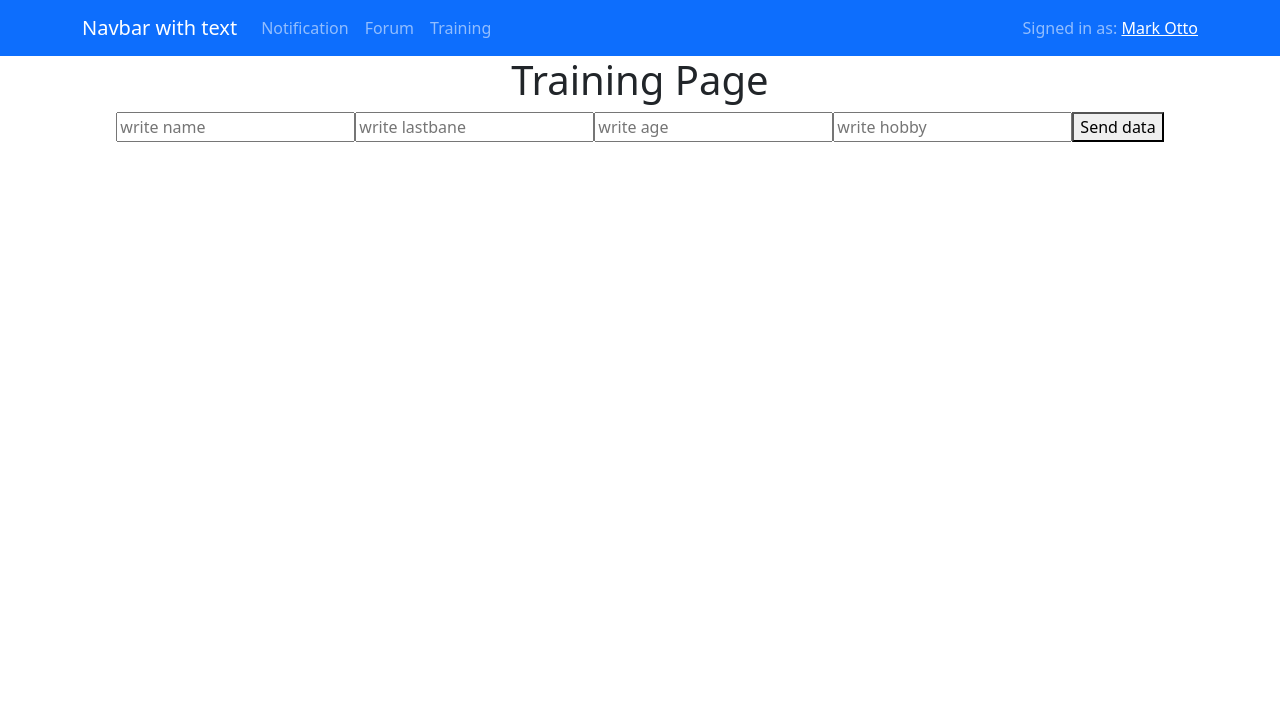
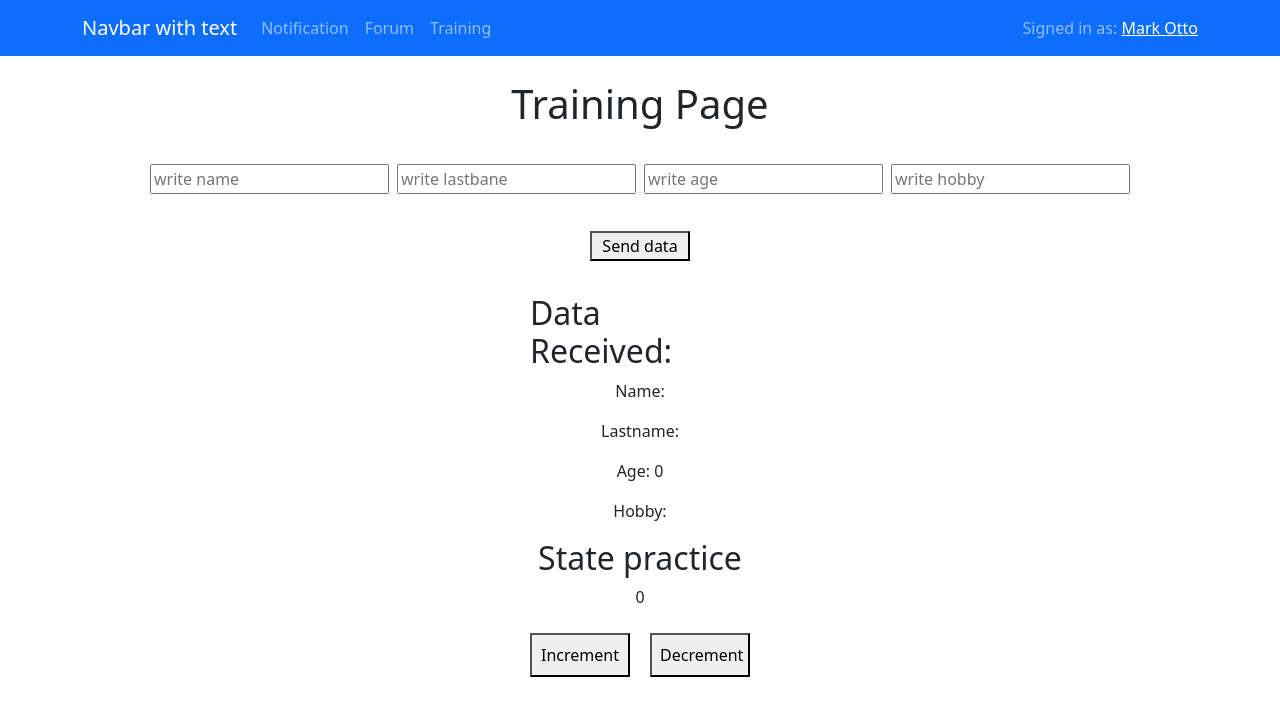
Before and after one commit to Danil-Meleshko/React-ASP_CRUD_APP_practice, a React (Create React App) app in the folder Client/crud_app/: page /Training in a window 1280 px wide. Shown: the top 716 px of the page. Built offline with nearby package versions, Linux system fonts and the light colour scheme.

Commit message:
some trainiing commit

```diff
--- a/Client/crud_app/src/Elements/CRUD.js
+++ b/Client/crud_app/src/Elements/CRUD.js
@@ -32,7 +32,7 @@ export default function CRUD(){
     }, []);
 
     const getData = () =>{
-        axios.get("https://localhost:7023/api/Students")
+        axios.get("http://localhost:5063/api/Students")
         .then((res) => {
             setStudentData(res.data);
         })
@@ -43,7 +43,7 @@ export default function CRUD(){
 
     function DeleteStudent(id){
         if(window.confirm("Are you sure you want to delete")){
-            axios.delete(`https://localhost:7023/api/Students/${id}`)
+            axios.delete(`http://localhost:5063/api/Students/${id}`)
             .then(() =>{
                 getData();
             })
@@ -79,7 +79,7 @@ export default function CRUD(){
 
         if (isEditing) {
             // Update existing student
-            axios.put(`https://localhost:7023/api/Students/${studentId}`, student)
+            axios.put(`http://localhost:5063/api/Students/${studentId}`, student)
                 .then(() => {
                     getData();
                     handleClose();
@@ -87,7 +87,7 @@ export default function CRUD(){
                 .catch((err) => console.error("Error updating student:", err));
         } else {
             // Add new student
-            axios.post("https://localhost:7023/api/Students", student)
+            axios.post("http://localhost:5063/api/Students", student)
                 .then(() => {
                     getData();
                     clearForm();
--- a/Client/crud_app/src/Pages/Training.js
+++ b/Client/crud_app/src/Pages/Training.js
@@ -2,7 +2,22 @@ import { useState, useEffect } from "react";
 import React from "react";
 import Header from '../Elements/Header';
 
+function CountInitial(){
+    console.log("Initial count: 0");
+    return 0;
+}
+
 export default function Training(){
+    const [count, setCount] = useState(() => CountInitial());
+
+    function IncrementCount(){
+        setCount(prevCount => prevCount + 1);
+    }
+
+    function DecrementCount(){
+        setCount(prevCount => prevCount - 1);
+    }
+
     const [someData, setSomeData] = useState({
         name: "",
         lastname: "",
@@ -29,18 +44,34 @@ export default function Training(){
         <>
             <Header/>
             <div className='Body'>
-                <div className="App">
+                <div className="App mt-4">
                 <h1>Training Page</h1>
 
-                <div>
-                <input type="text" name="name" className="dataName" placeholder="write name"/>
-                <input type="text" name="lastname" className="dataLastname" placeholder="write lastbane"/>
-                <input type="text" name="age" className="dataAge" placeholder="write age"/>
-                <input type="text" name="hobby" className="dataHobby" placeholder="write hobby"/>
+                    <div className="mt-4">
+                        <input type="text" name="name" className="dataName m-1" placeholder="write name"/>
+                        <input type="text" name="lastname" className="dataLastname m-1" placeholder="write lastbane"/>
+                        <input type="text" name="age" className="dataAge m-1" placeholder="write age"/>
+                        <input type="text" name="hobby" className="dataHobby m-1" placeholder="write hobby"/>
 
-                <button onClick={handledata}>Send data</button>
-                </div>
+                        <div className="mt-2 d-flex justify-content-center align-items-center" style={{ height: "80px"}} >
+                            <button style={{width: "100px"}} onClick={handledata}>Send data</button>
+                        </div>
+                    </div>
 
+                    <div className="mt-2 d-flex flex-column justify-content-center align-items-center" style={{width: "220px"}}>
+                        <h2>Data Received:</h2>
+                        <p>Name: {someData.name}</p>
+                        <p>Lastname: {someData.lastname}</p>
+                        <p>Age: {someData.age}</p>
+                        <p>Hobby: {someData.hobby}</p>
+
+                        <h2> State practice</h2>
+                        <span> {count} </span><br/>
+                        <div className="d-flex justify-content-between align-items-center" style={{width: "100%"}}>
+                            <button className="p-2" style={{width: "100px"}} onClick={IncrementCount}>Increment</button>
+                            <button className="p-2" style={{width: "100px"}} onClick={DecrementCount}>Decrement</button>
+                        </div>
+                    </div>
                 </div>
             </div>
         </>
```
Also changed, not shown: 5 other files (tests, documents, lock files or other folders).
